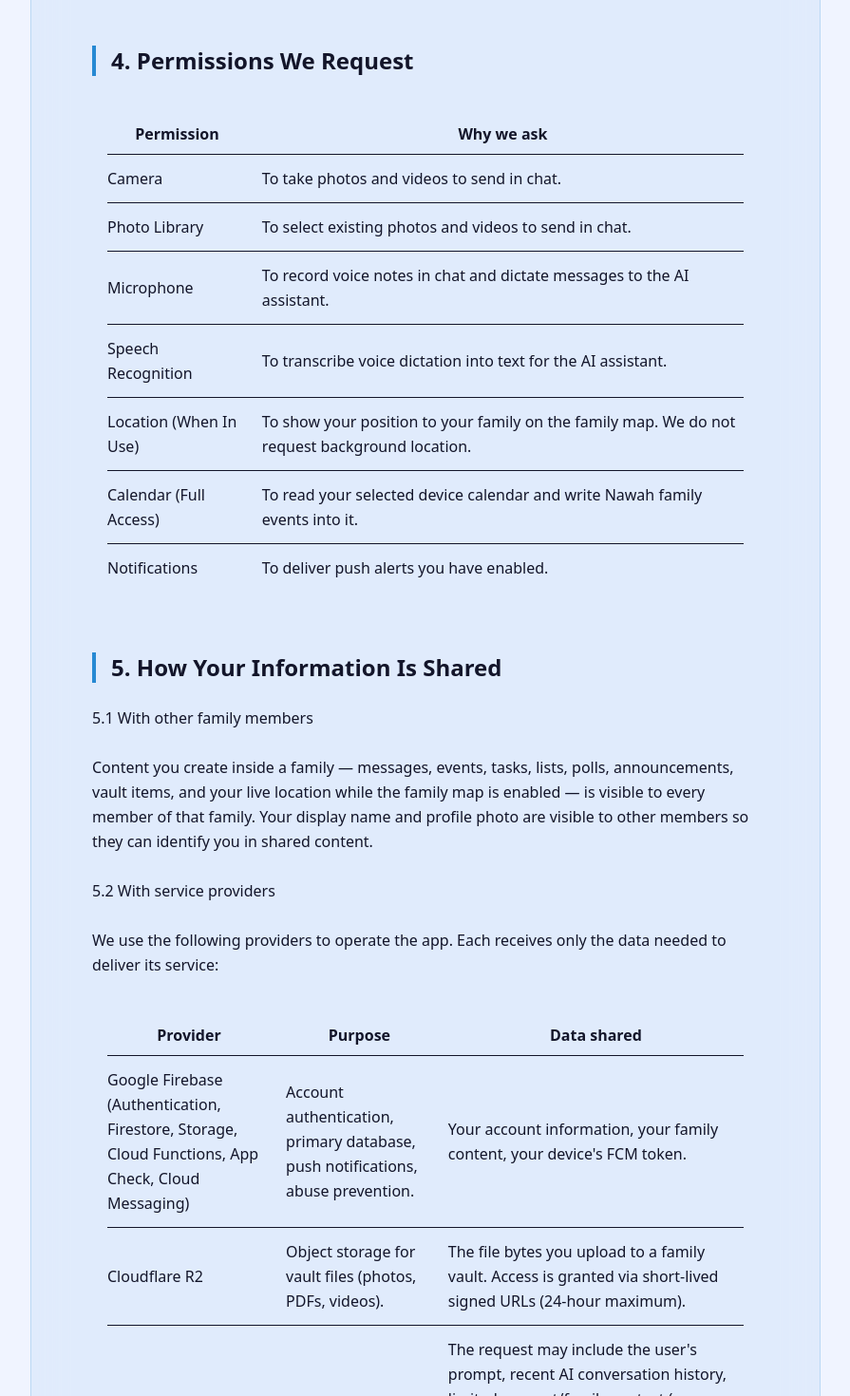
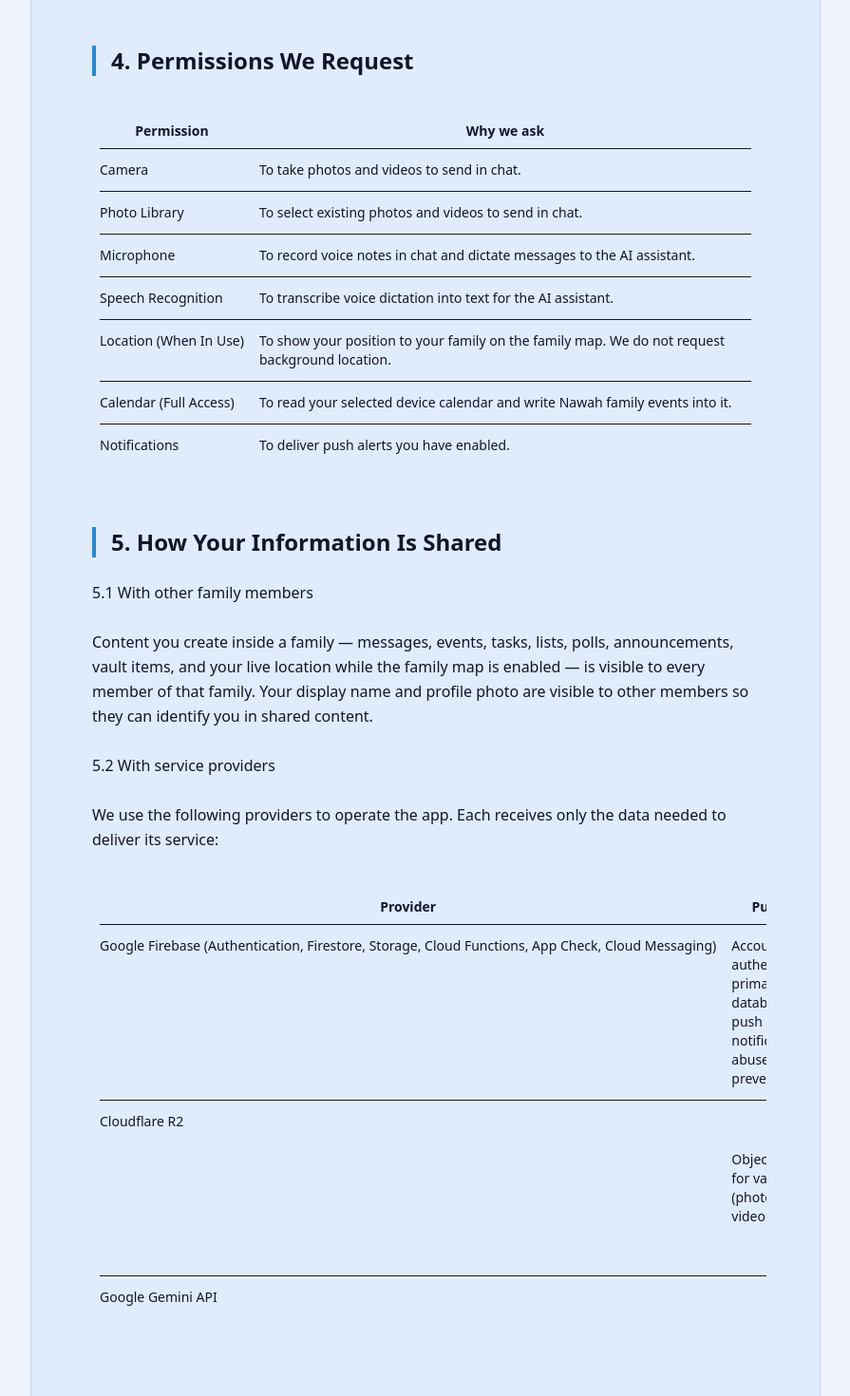
Before and after one commit to iMD10/NAWAH-Landing-Page, a Next.js app: page /en/privacy in a window 1280 px wide. Shown: the part 2240-3710 px from the top of the page at 95% size, without its empty margins (192-1087 px from the left). Built offline with nearby package versions, Linux system fonts and the light colour scheme.

Commit message:
feat: add privacy policy page with dynamic localization support

```diff
--- a/src/app/[locale]/privacy/page.tsx
+++ b/src/app/[locale]/privacy/page.tsx
@@ -13,8 +13,8 @@ export default async function PrivacyPage() {
 
   return (
     <div className="max-w-4xl mx-auto px-4 py-24 sm:px-6 lg:px-8">
-      <div className="glass rounded-3xl p-8 md:p-16">
-        <h1 className="text-4xl md:text-5xl font-heading font-bold mb-2 text-foreground">
+      <div className="glass rounded-3xl p-8 md:p-16 overflow-hidden">
+        <h1 className="text-4xl md:text-5xl font-heading font-bold mb-2 text-foreground break-words">
           {t("title")}
         </h1>
         <p className="text-xl text-foreground/60 font-medium mb-4">
@@ -23,35 +23,35 @@ export default async function PrivacyPage() {
         <p className="text-sm text-slate-500 mb-12">{t("effectiveDate")}</p>
 
         <div className="prose prose-slate dark:prose-invert max-w-none text-foreground/80 font-sans leading-relaxed">
-          <div className="mb-12 whitespace-pre-wrap">
+          <div className="mb-12 whitespace-pre-wrap break-words">
             {t("introduction")}
           </div>
 
           {Object.entries(sections).map(([key, section]: [string, any]) => (
             <section key={key} id={key} className="scroll-mt-24 mb-12">
-              <h2 className="text-2xl font-bold mb-6 text-foreground border-s-4 border-primary ps-4">
+              <h2 className="text-2xl font-bold mb-6 text-foreground border-s-4 border-primary ps-4 break-words">
                 {section.title}
               </h2>
               {section.content && (
-                <div className="whitespace-pre-wrap mb-4 text-foreground/80">
+                <div className="whitespace-pre-wrap break-words mb-4 text-foreground/80">
                   {section.content}
                 </div>
               )}
 
               {section.table && (
-                <div className="overflow-x-auto my-6 bg-foreground/5 rounded-2xl p-4">
-                  <table className="w-full text-start border-collapse">
+                <div className="overflow-x-auto my-6 bg-foreground/5 rounded-2xl p-4 -mx-2">
+                  <table className="min-w-full text-start border-collapse">
                     <thead>
                       <tr className="border-b border-foreground/10 text-foreground">
-                        <th className="py-2 pe-4 font-bold">{t("tableLabels.permission")}</th>
-                        <th className="py-2 font-bold">{t("tableLabels.why")}</th>
+                        <th className="py-2 pe-4 font-bold text-sm whitespace-nowrap">{t("tableLabels.permission")}</th>
+                        <th className="py-2 font-bold text-sm">{t("tableLabels.why")}</th>
                       </tr>
                     </thead>
                     <tbody className="divide-y divide-foreground/5 text-foreground/80">
                       {section.table.map((row: string[], i: number) => (
                         <tr key={i}>
-                          <td className="py-3 pe-4 font-medium text-foreground">{row[0]}</td>
-                          <td className="py-3">{row[1]}</td>
+                          <td className="py-3 pe-4 font-medium text-foreground text-sm align-top whitespace-nowrap">{row[0]}</td>
+                          <td className="py-3 text-sm break-words">{row[1]}</td>
                         </tr>
                       ))}
                     </tbody>
@@ -60,21 +60,21 @@ export default async function PrivacyPage() {
               )}
 
               {section.providers && (
-                <div className="overflow-x-auto my-6 bg-foreground/5 rounded-2xl p-4">
-                  <table className="w-full text-start border-collapse">
+                <div className="overflow-x-auto my-6 bg-foreground/5 rounded-2xl p-4 -mx-2">
+                  <table className="min-w-full text-start border-collapse">
                     <thead>
                       <tr className="border-b border-foreground/10 text-foreground">
-                        <th className="py-2 pe-4 font-bold">{t("tableLabels.provider")}</th>
-                        <th className="py-2 pe-4 font-bold">{t("tableLabels.purpose")}</th>
-                        <th className="py-2 font-bold">{t("tableLabels.data")}</th>
+                        <th className="py-2 pe-4 font-bold text-sm whitespace-nowrap">{t("tableLabels.provider")}</th>
+                        <th className="py-2 pe-4 font-bold text-sm">{t("tableLabels.purpose")}</th>
+                        <th className="py-2 font-bold text-sm">{t("tableLabels.data")}</th>
                       </tr>
                     </thead>
                     <tbody className="divide-y divide-foreground/5 text-foreground/80">
                       {section.providers.map((row: string[], i: number) => (
                         <tr key={i}>
-                          <td className="py-3 pe-4 font-medium text-foreground">{row[0]}</td>
-                          <td className="py-3 pe-4">{row[1]}</td>
-                          <td className="py-3">{row[2]}</td>
+                          <td className="py-3 pe-4 font-medium text-foreground text-sm align-top whitespace-nowrap">{row[0]}</td>
+                          <td className="py-3 pe-4 text-sm break-words">{row[1]}</td>
+                          <td className="py-3 text-sm break-words">{row[2]}</td>
                         </tr>
                       ))}
                     </tbody>
@@ -83,7 +83,7 @@ export default async function PrivacyPage() {
               )}
 
               {section.footer && (
-                <div className="whitespace-pre-wrap mt-4 text-foreground/80">
+                <div className="whitespace-pre-wrap break-words mt-4 text-foreground/80">
                   {section.footer}
                 </div>
               )}
```
